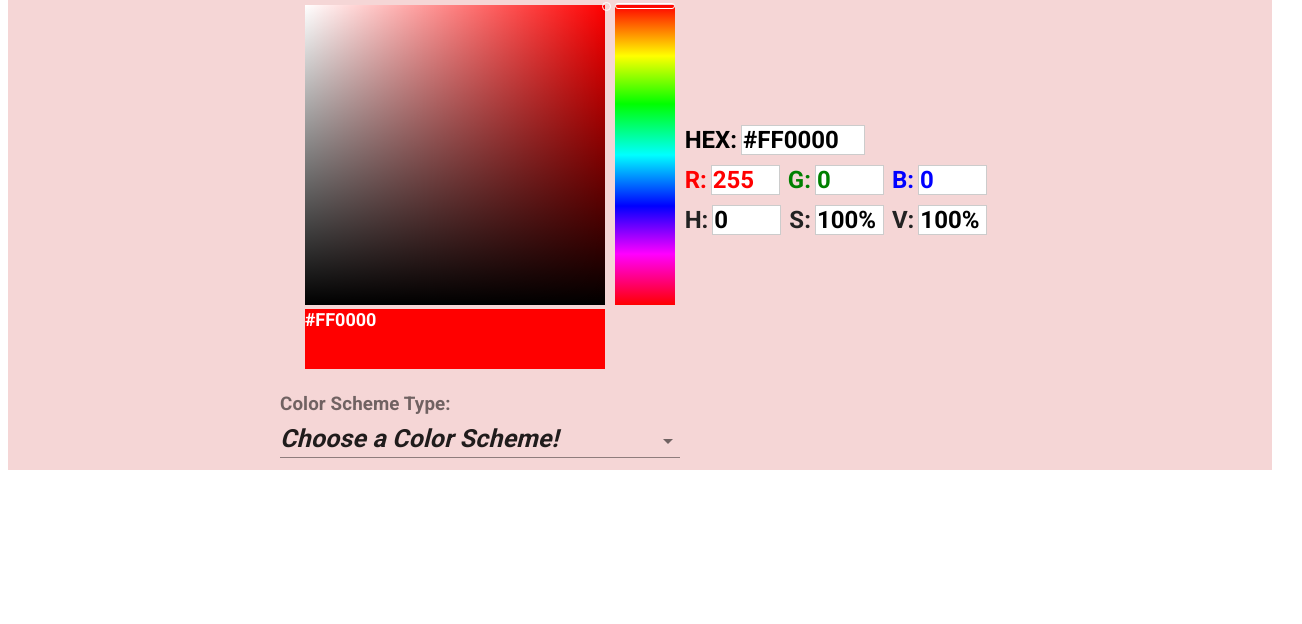
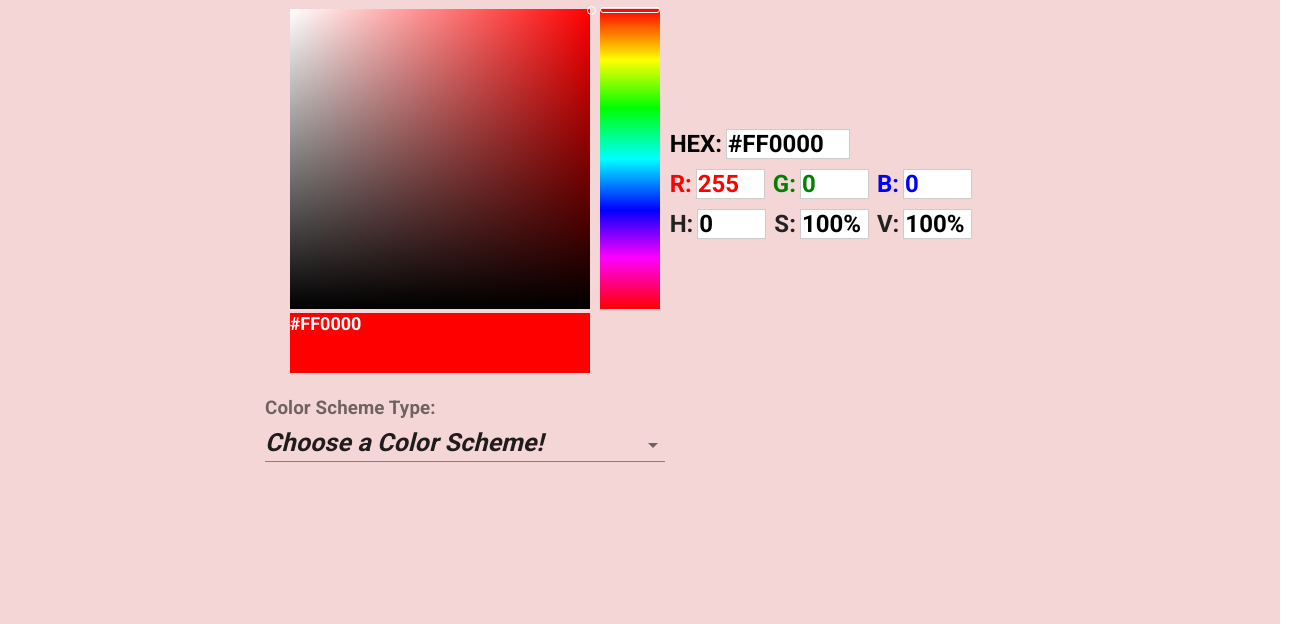
Before and after one commit to tom-shanahan/Color-Picker-Basic, a React app: page / in a window 1280 px wide. Shown: the part 176-800 px from the top of the page, 1302 px wide, since content can reach past the window. Built offline with nearby package versions, Linux system fonts and the light colour scheme.

Commit message:
removing background padding

```diff
--- a/src/App.css
+++ b/src/App.css
@@ -1,44 +1,4 @@
 @import url('https://fonts.googleapis.com/css2?family=Roboto&display=swap');
-
-/*.App {*/
-/*  text-align: center;*/
-/*}*/
-
-/*.App-logo {*/
-/*  height: 40vmin;*/
-/*  pointer-events: none;*/
-/*}*/
-
-/*@media (prefers-reduced-motion: no-preference) {*/
-/*  .App-logo {*/
-/*    animation: App-logo-spin infinite 20s linear;*/
-/*  }*/
-/*}*/
-
-/*.App-header {*/
-/*  background-color: #282c34;*/
-/*  min-height: 100vh;*/
-/*  display: flex;*/
-/*  flex-direction: column;*/
-/*  align-items: center;*/
-/*  justify-content: center;*/
-/*  font-size: calc(10px + 2vmin);*/
-/*  color: white;*/
-/*}*/
-
-/*.App-link {*/
-/*  color: #61dafb;*/
-/*}*/
-
-/*@keyframes App-logo-spin {*/
-/*  from {*/
-/*    transform: rotate(0deg);*/
-/*  }*/
-/*  to {*/
-/*    transform: rotate(360deg);*/
-/*  }*/
-/*}*/
-
 
 .colorSwatches {
   width: 150px;
@@ -68,11 +28,32 @@
 
 .container {
   width: 100%;
-  padding-right: 15px;
-  padding-left: 15px;
   margin-right: auto;
   margin-left: auto;
   display: flex;
   justify-content: center;
   align-content: center;
 }
+
+html, body {
+  width: 100vw;
+  height: 100vh;
+  min-height: 100vh;
+}
+
+/*html, body, #app, #app>div {*/
+/*  height: 100%*/
+/*}*/
+
+/*body > #root > div {*/
+/*  height: 100vh;*/
+/*}*/
+
+/*.body {*/
+/*  background-attachment: fixed;*/
+/*}*/
+
+.grid-element {
+  padding-top:12px;
+  padding-bottom:12px;
+}
--- a/src/ColorPicker.js
+++ b/src/ColorPicker.js
@@ -159,9 +159,10 @@ class ColorPicker extends Component {
         const shadowY = ((tinycolor(this.state.curColor).toHsv().v - .5)*20).toString()+'px';
 
         return (
-            <div style={{ 'background':mono }}>
-                <Grid container spacing={3}>
-                    <Grid item xs={12}>
+            <html>
+                <body style={{ 'background':mono }}>
+                    <Grid container>
+                        <Grid item xs={12} className='grid-element'>
                             <div className='container' style={{paddingTop:'5px', marginTop:'5px'}}>
                                 <h1 className="vectro" style={{ background:"black", paddingLeft:'5px', paddingRight:'20px'
                                     , borderRadius: "10px"  }}>
@@ -177,7 +178,7 @@ class ColorPicker extends Component {
                                 </h1>
                             </div>
                         </Grid>
-                    <Grid item xs={12}>
+                        <Grid item xs={12} className='grid-element'>
                             <div className='container'>
                                 <div style={{ display:'flex', marginLeft:'flex'}} >
                                     <div style={{ width:'300px' }}>
@@ -244,7 +245,7 @@ class ColorPicker extends Component {
                                 </div>
                             </div>
                         </Grid>
-                    <Grid item xs={12}>
+                        <Grid item xs={12} className='grid-element'>
                             <div className='container'>
                                 <div style={{ display:'flex', margin:'auto', width:'750px'}}>
                                     <RelatedColors color={ this.state.curColor } />
@@ -252,7 +253,8 @@ class ColorPicker extends Component {
                             </div>
                         </Grid>
                     </Grid>
-            </div>
+                </body>
+            </html>
         );
     }
 }
--- a/src/index.css
+++ b/src/index.css
@@ -5,6 +5,7 @@ body {
     sans-serif;
   -webkit-font-smoothing: antialiased;
   -moz-osx-font-smoothing: grayscale;
+  background-color: 'red';
 }
 
 code {
--- a/src/index.js
+++ b/src/index.js
@@ -3,6 +3,7 @@ import ReactDOM from 'react-dom';
 import './CSS/spectrum.css';
 import reportWebVitals from './reportWebVitals';
 import ColorPicker from "./ColorPicker";
+import './index.css';
 
 ReactDOM.render(
   <React.StrictMode>
```
Also changed, not shown: 1 other file. Lines whose indentation alone changed are shown as unchanged.
